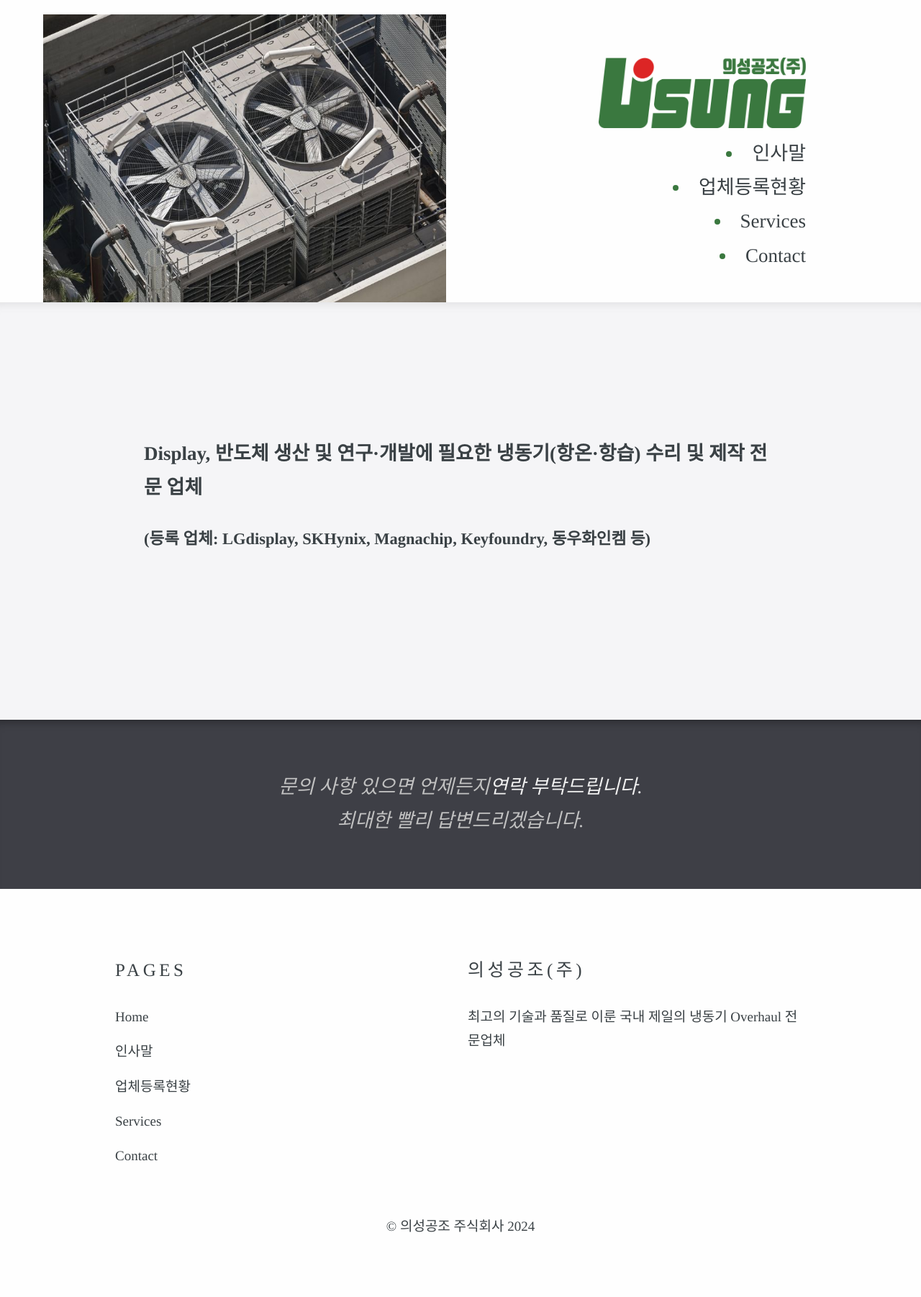
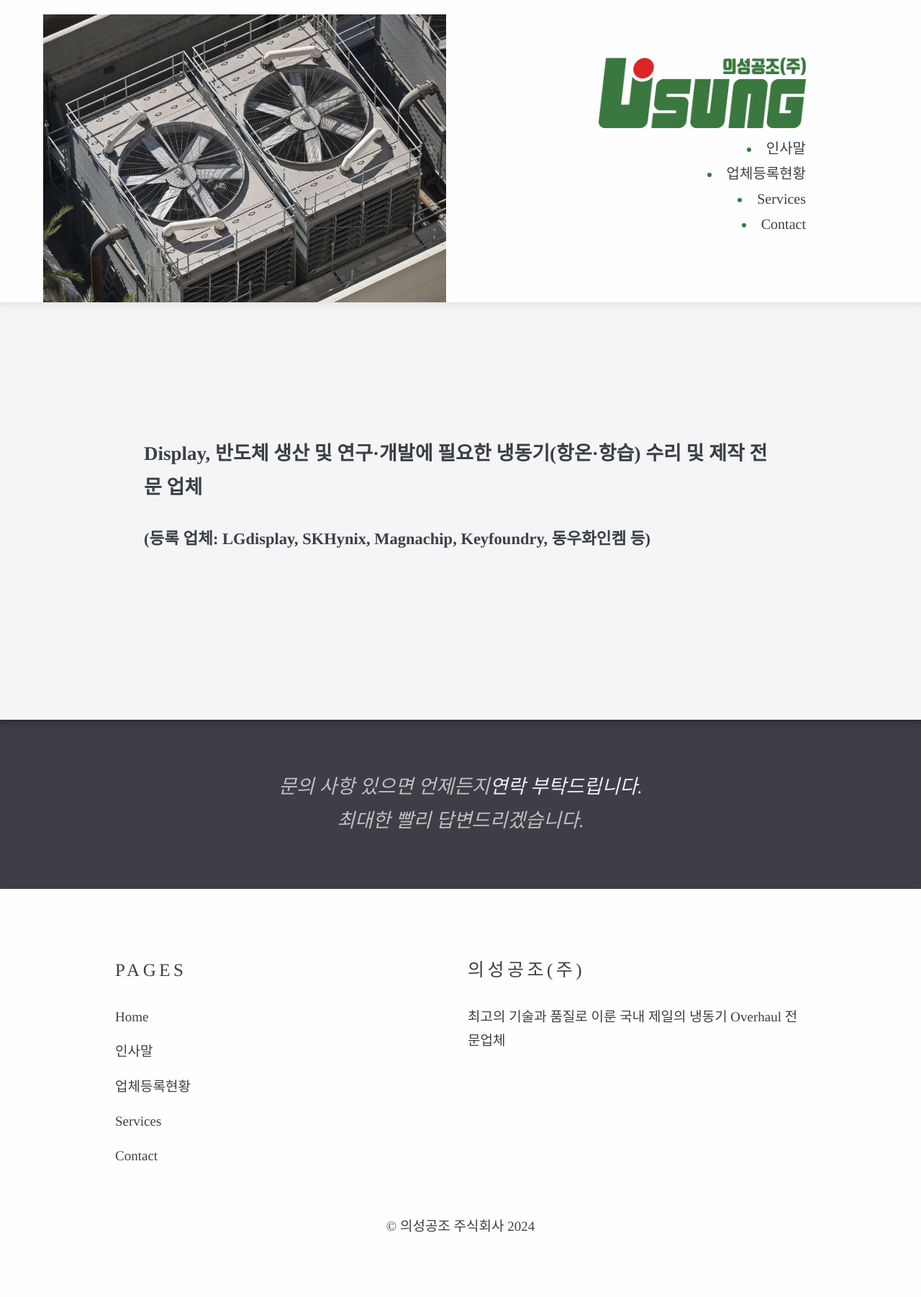
Before and after one commit to sangjoon6099/sangjoon6099.github.io, a Jekyll site: the page built from index.html, in a window 1280 px wide. Shown: the whole page at 72% size. Built offline with Jekyll 4.4.1, drawn with Linux system fonts in a browser that asks for light colours; some web fonts are replaced; the list of posts is cut into pages by our own code.

Commit message:
Update default.html

```diff
--- a/_layouts/default.html
+++ b/_layouts/default.html
@@ -18,7 +18,7 @@
 			<div class="container">
 				<a href="{{ site.baseurl }}/"><img src ="../images/logo.png" width="30%"></a>
 				<br>
-				<nav style="color:#3a783f; font-size:2.7rem">
+				<nav>
 					<u1>
 						{% assign nav_pages = site.html_pages | where: 'show_in_navigation', true | sort: 'navigation_order' %}
 						{% for nav_page in nav_pages %}
@@ -56,12 +56,14 @@
 							<li>
 								<h2>{{ column.title }}</h2>
 							</li>
+							<nav>
 							{% for link in column.links %}
 							<li>
 							<a {% if link.new_window %}target="_blank"{% endif %} href="{% include relative-src.html src=link.link %}">
 							{{ link.name }}</a>
 							</li>
 							{% endfor %}
+							</nav>
 						</ul>
 					{% endfor %}
 
```
